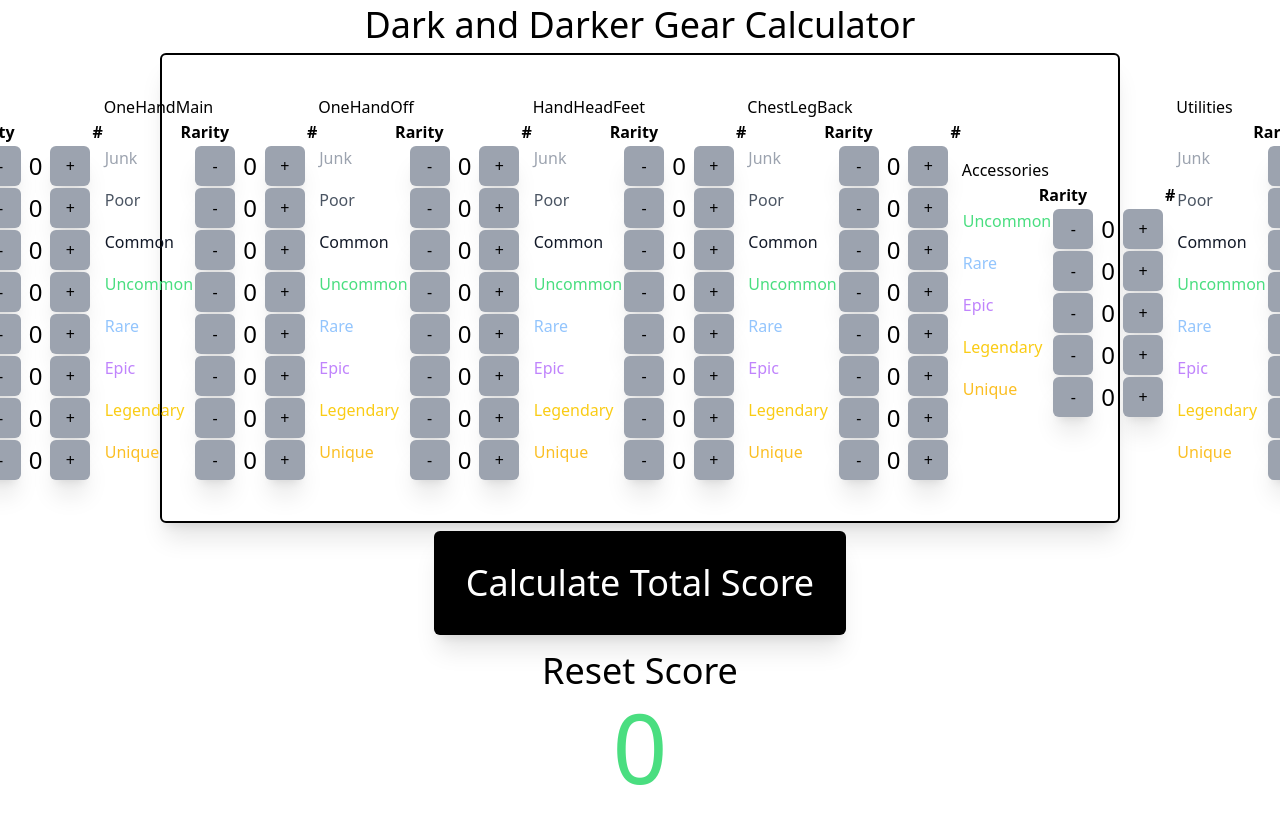
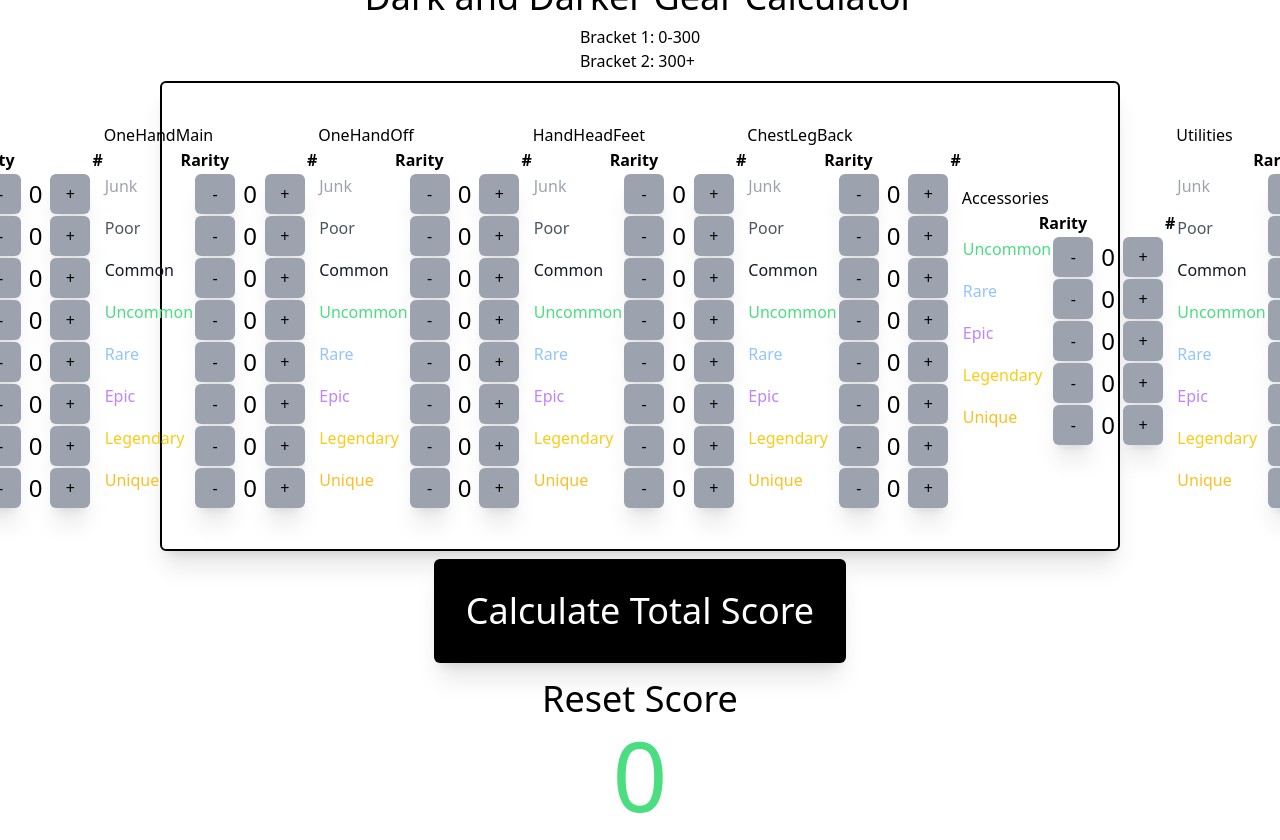
Before and after one commit to MClaborn2010/DnDGearCalculator, a Next.js app: page / in a window 1280 px wide. Shown: the top 840 px of the page. Before the commit the page ends 812 px from the top, so only its background shows below. Built offline with nearby package versions, Linux system fonts and the light colour scheme.

Commit message:
add bracket info

```diff
--- a/src/pages/index.tsx
+++ b/src/pages/index.tsx
@@ -160,6 +160,10 @@
   return (
     <main className="flex flex-col gap-2 items-center justify-center h-screen w-full">
       <p className="text-4xl">Dark and Darker Gear Calculator</p>
+      <div>
+        <p>Bracket 1: 0-300</p>
+        <p>Bracket 2: 300+</p>
+      </div>
       <div className="flex items-center justify-center border-black border-2 p-10 shadow-xl rounded-md w-3/4">
         {itemTypeRarityValues.map((itemTypeObj, index) => {
           const itemType = Object.keys(itemTypeObj)[0];
```
